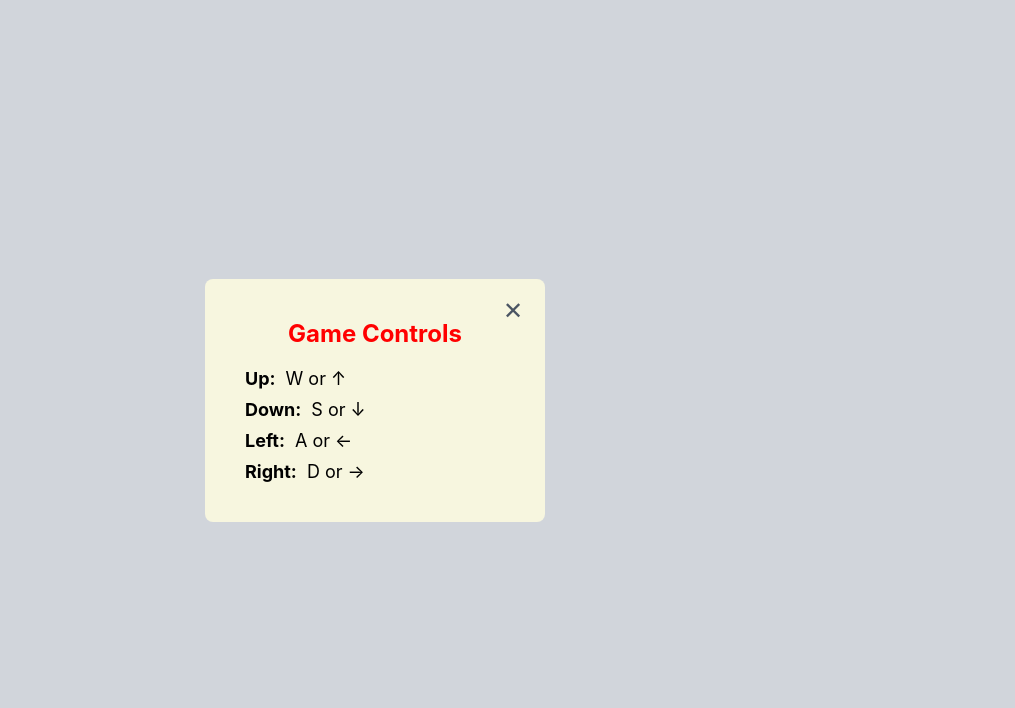
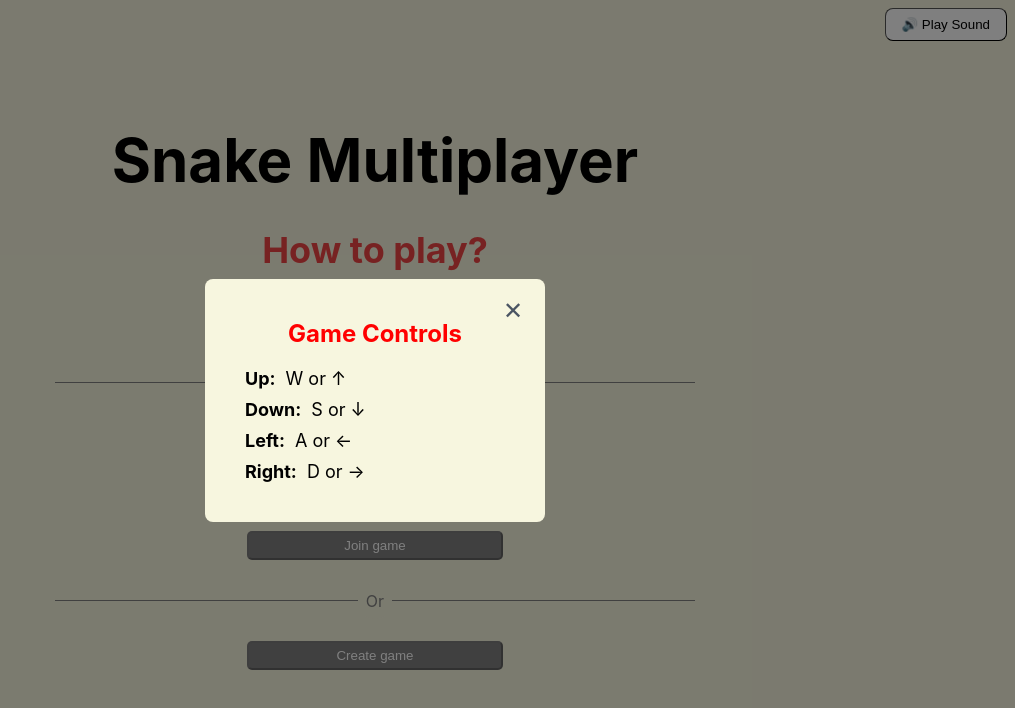
Before and after one commit to emilianodevborn/Snake-Red, a React (Create React App) app in the folder client/snake-react/: page / in a window 1280 px wide. Both pictures are taken after a click on the element "How to play?". Shown: the top 708 px of the page, without its empty margins (265-1280 px from the left). Built offline with nearby package versions, Linux system fonts and the light colour scheme; no server answers; what onnxruntime-web would draw is missing.

Commit message:
add pause game mechanic

```diff
--- a/client/snake-react/src/components/GameView.tsx
+++ b/client/snake-react/src/components/GameView.tsx
@@ -405,17 +405,17 @@ const GameView: React.FC<GameViewProps> = ({
                   </b>
                 ))}
             </div>
-            {!hasHumanPlayers && (
             <button
               onClick={() => {
+                if (!hasHumanPlayers) {
                   setIsPaused(true);
+                }
                 setShowControls(true);
               }}
               className="bg-white px-4 py-2 rounded-lg border border-black hover:bg-gray-100 transition-all duration-200"
             >
               🎮 Controls
             </button>
-            )}
           </div>
         </div>
         <div style={canvasContainerStyles}>
--- a/client/snake-react/src/components/Modal.tsx
+++ b/client/snake-react/src/components/Modal.tsx
@@ -8,7 +8,7 @@ const Modal: React.FC<ModalProps> = ({ isOpen, children, onClose }) => {
   if (!isOpen) return null;
 
   return (
-    <div className="fixed top-0 left-0 right-0 bottom-0 bg-gray flex items-center justify-center z-[1000] bg-gray-300">
+    <div className="fixed top-0 left-0 right-0 bottom-0 flex items-center justify-center z-[1000] bg-black/50">
       <div className="relative bg-[#F7F6DF] radius-2xl p-5 min-w-[300px] max-w-[90vw] max-h-[90vh] overflow-auto rounded-lg">
         <button
           onClick={onClose}
```
Lines whose indentation alone changed are shown as unchanged.
